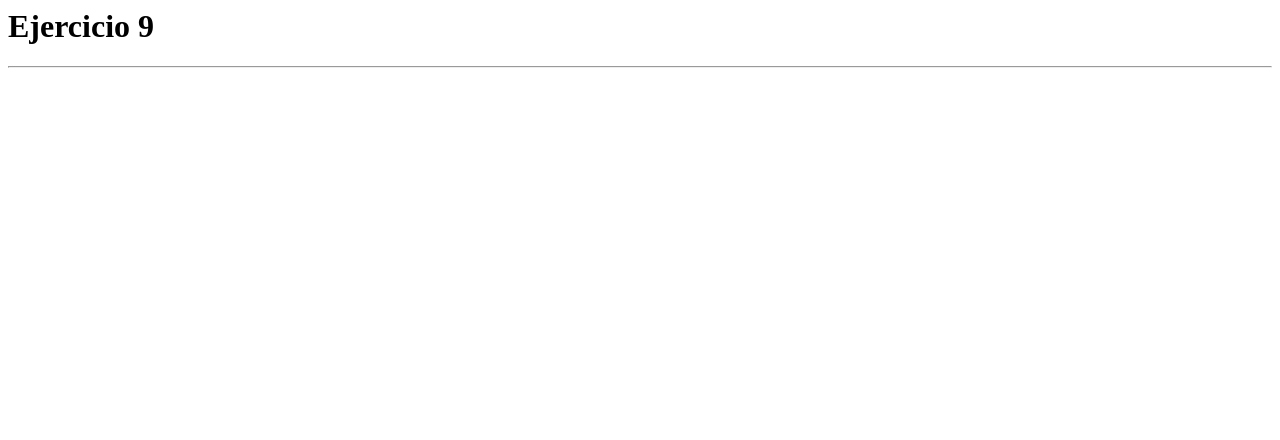
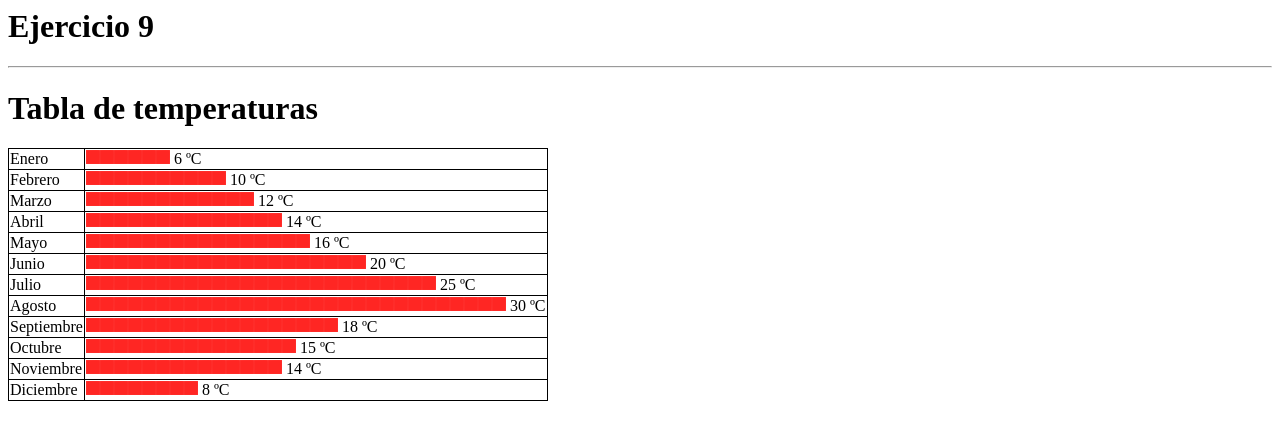
Before and after one commit to JesusTripiana/phpb, a PHP site: page /09.php in a window 1280 px wide. Shown: the top 440 px of the page. Run offline with PHP 8.4, Linux system fonts and the light colour scheme.

Commit message:
Ejercicios PHP-03 Terminados

```diff
--- a/ejercicios-PHP-03/09.php
+++ b/ejercicios-PHP-03/09.php
@@ -2,14 +2,31 @@
 	<head>
 		<meta charset="UTF-8">
 		<title>Paises y ciudades</title>
+		<style type="text/css">
+            table, th, td {
+            border: 1px solid black;
+            border-collapse: collapse;
+            }
+         </style>
 	</head>
 	<body>
     	<h1>Ejercicio 9</h1>
 		<hr>
+		<h1> Tabla de temperaturas </h1>
+		<table style='border: 1px solid black; border-collapse: collapse;'>
 
 		<?php
 		$temperaturas = [ 6, 10, 12, 14,16 ,20 ,25 , 30, 18, 15, 14, 8];
-		$meses = ['enero','febrero','Marzo','Abril','Mayo','Junio','Julio','Agosto','Septiembre','Octubre','Noviembre','Diciembre']
-		?>
+		$meses = ['Enero','Febrero','Marzo','Abril','Mayo','Junio','Julio','Agosto','Septiembre','Octubre','Noviembre','Diciembre'];
+		$mesTemperatura = array_combine($meses,$temperaturas); // combino los arrays con la funcion mediante 1 array KEY y 2 array VALOR
+		foreach ($mesTemperatura as $mes => $temp){ ?>
+    		<tr><td> <?= $mes ?></td><td>
+    		<?php
+    		for ($i = 0; $i < $temp; $i++) {
+            echo "<img src ='./imagenes/cuadradoRojo.png' style = width:14px;>";
+            }
+            echo  "  ".$temp. " ºC </td></tr>";
+        } ?>
+		</table>
 	</body>
 </html>
```
Also changed, not shown: ejercicios-PHP-03/imagenes/cuadradoRojo.png (added).
